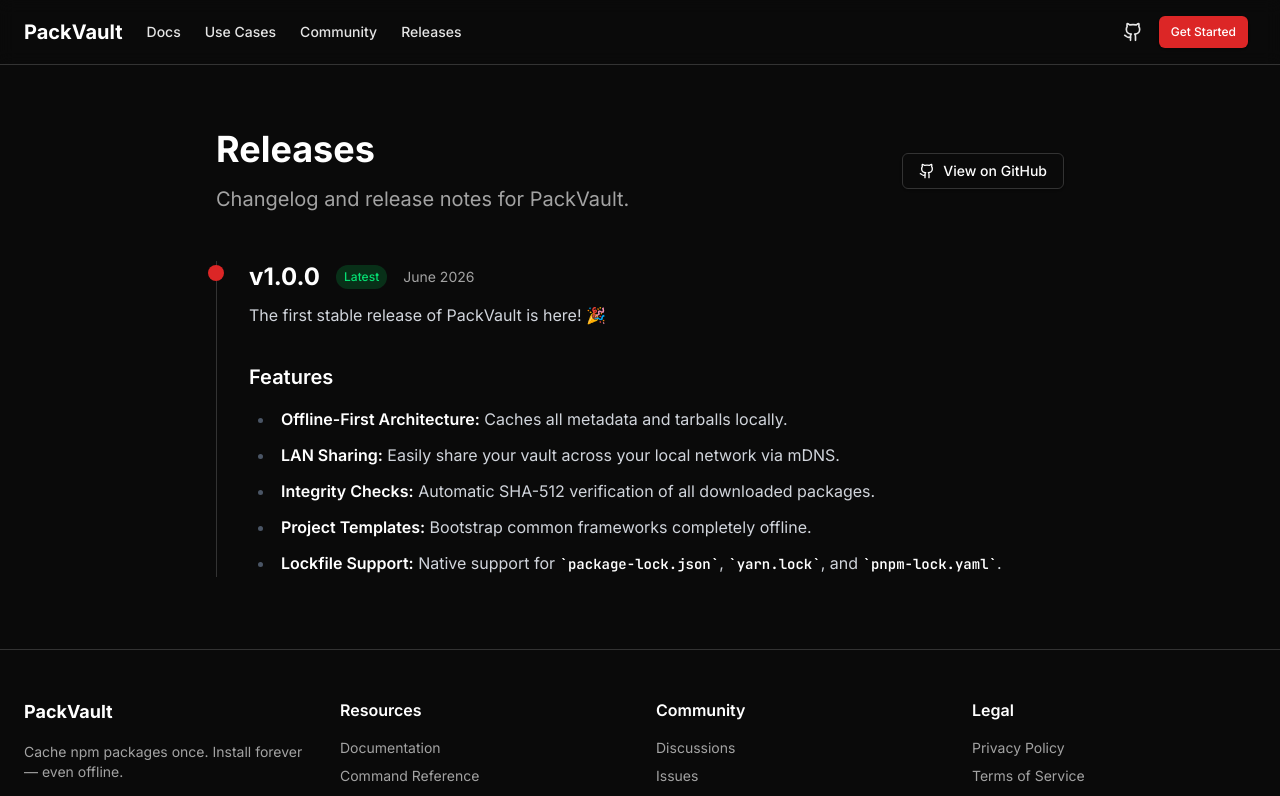
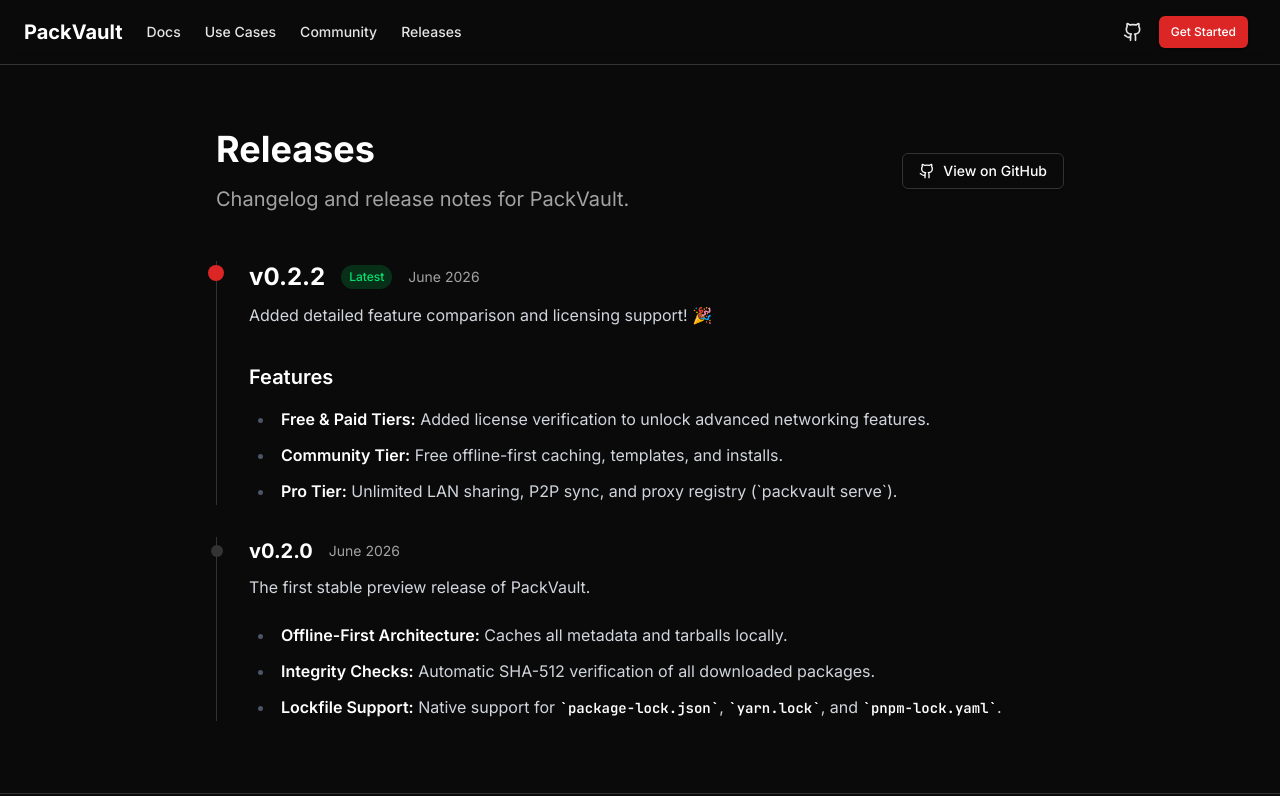
Before and after one commit to RishiByte/PackVault-Website, a Next.js app: page /releases in a window 1280 px wide. Shown: the top 796 px of the page. Built offline with nearby package versions, Linux system fonts and the light colour scheme.

Commit message:
docs: update releases page to v0.2.2

```diff
--- a/src/app/releases/page.tsx
+++ b/src/app/releases/page.tsx
@@ -17,7 +17,7 @@ export default function ReleasesPage() {
                 Changelog and release notes for PackVault.
               </p>
             </div>
-            <Link href="https://github.com/Demon-Die/PackVault/releases" target="_blank">
+            <Link href="https://github.com/Omnikon-Org/PackVault/releases" target="_blank">
               <Button variant="outline" className="hidden sm:flex text-white hover:text-white">
                 <GithubIcon className="mr-2 h-4 w-4" />
                 View on GitHub
@@ -26,21 +26,37 @@ export default function ReleasesPage() {
           </div>
 
           <div className="space-y-8">
+            {/* v0.2.2 */}
             <div className="relative pl-8 border-l border-[#333333]">
               <div className="absolute w-4 h-4 rounded-full bg-[#dc2626] -left-[9px] top-1"></div>
               <div className="mb-2 flex items-center gap-4">
-                <h2 className="text-2xl font-bold text-white">v1.0.0</h2>
+                <h2 className="text-2xl font-bold text-white">v0.2.2</h2>
                 <span className="px-2 py-1 text-xs font-medium rounded-full bg-green-500/20 text-green-400">Latest</span>
                 <span className="text-sm text-[#a3a3a3]">June 2026</span>
               </div>
               <div className="prose prose-invert prose-red max-w-none">
-                <p>The first stable release of PackVault is here! 🎉</p>
+                <p>Added detailed feature comparison and licensing support! 🎉</p>
                 <h3>Features</h3>
                 <ul>
+                  <li><strong>Free & Paid Tiers:</strong> Added license verification to unlock advanced networking features.</li>
+                  <li><strong>Community Tier:</strong> Free offline-first caching, templates, and installs.</li>
+                  <li><strong>Pro Tier:</strong> Unlimited LAN sharing, P2P sync, and proxy registry (`packvault serve`).</li>
+                </ul>
+              </div>
+            </div>
+
+            {/* v0.2.0 */}
+            <div className="relative pl-8 border-l border-[#333333]">
+              <div className="absolute w-3 h-3 rounded-full bg-[#333333] -left-[6.5px] top-2"></div>
+              <div className="mb-2 flex items-center gap-4">
+                <h2 className="text-xl font-bold text-white">v0.2.0</h2>
+                <span className="text-sm text-[#a3a3a3]">June 2026</span>
+              </div>
+              <div className="prose prose-invert prose-red max-w-none">
+                <p>The first stable preview release of PackVault.</p>
+                <ul>
                   <li><strong>Offline-First Architecture:</strong> Caches all metadata and tarballs locally.</li>
-                  <li><strong>LAN Sharing:</strong> Easily share your vault across your local network via mDNS.</li>
                   <li><strong>Integrity Checks:</strong> Automatic SHA-512 verification of all downloaded packages.</li>
-                  <li><strong>Project Templates:</strong> Bootstrap common frameworks completely offline.</li>
                   <li><strong>Lockfile Support:</strong> Native support for <code>package-lock.json</code>, <code>yarn.lock</code>, and <code>pnpm-lock.yaml</code>.</li>
                 </ul>
               </div>
```
